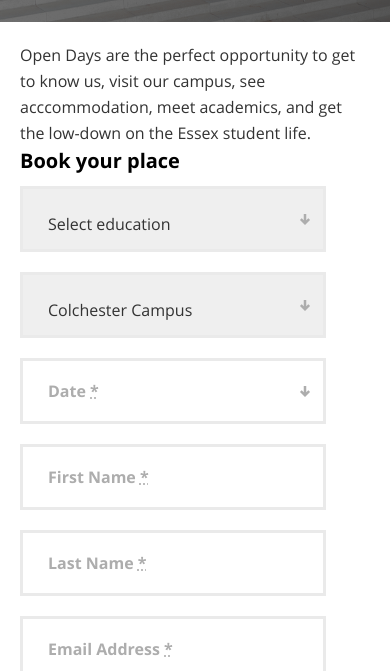
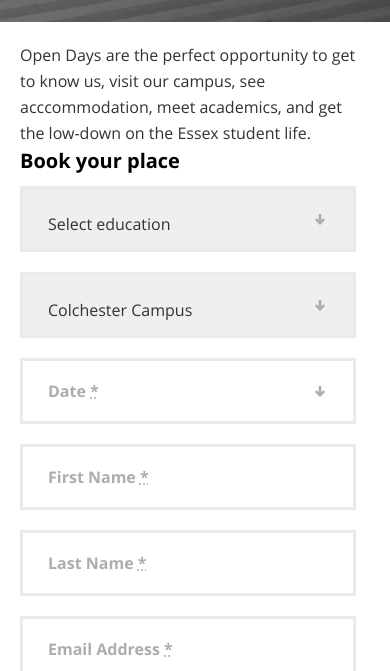
Before and after one commit to zhurunovrodion/fuse8_test, a website: page index.html in a window 390 px wide. Shown: the part 173-844 px from the top of the page. Drawn offline with Linux system fonts and the light colour scheme.

Commit message:
select updates

```diff
--- a/less/modules/forms.less
+++ b/less/modules/forms.less
@@ -75,7 +75,7 @@
 	    position: relative;
 	    overflow: hidden;
 
-	    height: 60px;
+	    height: 70px;
 	    margin-bottom: 20px;
 	    border: 3px solid #eaeaea;
 		background-color: #ffffff;
@@ -138,7 +138,7 @@
 	&__inputField {
 	    width: 100%;
 	    height: 100%;
-	    padding: 10px 0 0 25px;
+	    padding: 17px 0 0 25px;
 	    position: absolute;
 	    bottom: 0;
 	    border: none;
@@ -180,7 +180,7 @@
 		&__selectField{
 
 				  width: 100%;
-				  height: 60px;
+				  height: 70px;
 				  padding-top: 30px;
 				    padding: 10px 0 0 25px;
 				  box-sizing: border-box;
@@ -238,7 +238,7 @@
 
 			.form__inputElementWrapper{
 				position: relative;
-					width: ~"calc(100% - 25px)";
+					width: ~"calc(100% - 10px)";
 
 				&.m--form__inputElementWrapper-withRightMargin{
 
@@ -253,18 +253,18 @@
 
 
 		&__inputElementWrapper{
-
+			width: ~"calc(100% - 10px)";
 			&.m--form__inputElementWrapper-withRightMargin{
 
 			}
 
 			&.m--form__inputElementWrapper-halfWidth{
-				width: ~"calc(100% - 25px)";
+				width: ~"calc(100% - 10px)";
 			}
 		}
 
 		&__inputElement {
-			width: ~"calc(100% - 25px)";
+			width: ~"calc(100% - 10px)";
 		    position: relative;
 		    overflow: hidden;
 
@@ -287,7 +287,7 @@
 		}
 
 		&__inputField {
-		    width: calc(100% - 5px);
+		    width: 100%;
 		    height: 100%;
 		    padding: 10px 0 0 25px;
 		    position: absolute;
@@ -314,6 +314,15 @@
 		    cursor: text;
 		    transform: translateY(-50%);
 		    transition: transform .2s ease-out,top .2s ease-out,font-size .2s ease-out;
+		}
+
+		&__selectField{
+
+
+				  height: 60px;
+
+
+
 		}
 
 
```
Also changed, not shown: css/style.css, 1 other file.
